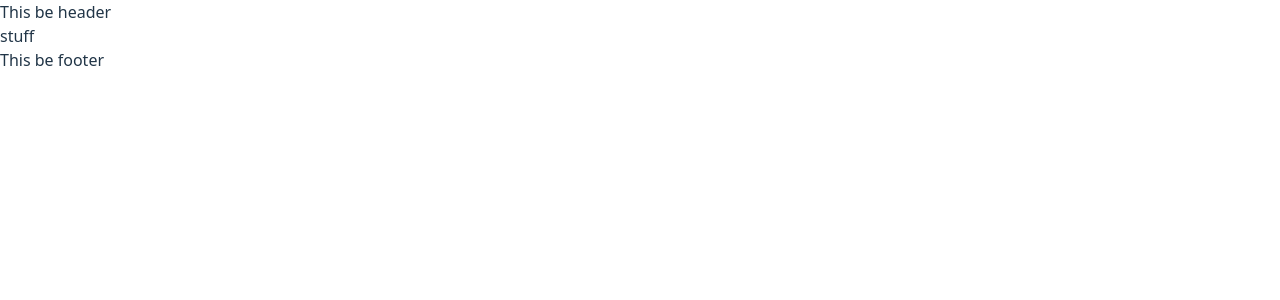
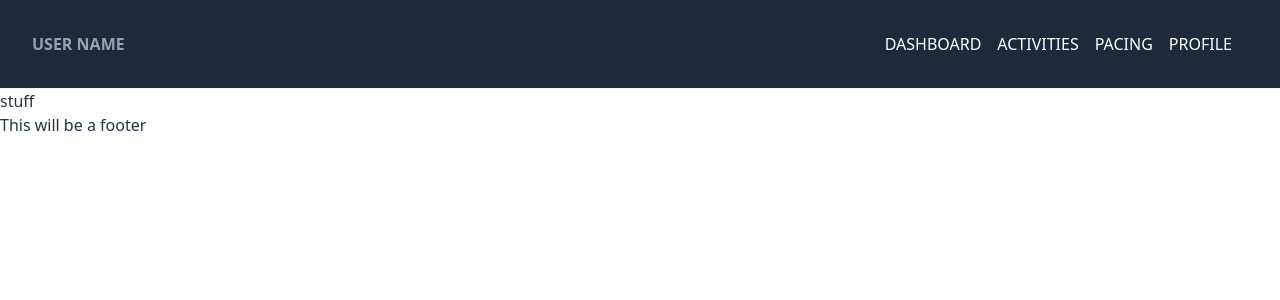
Before and after one commit to BrandtDavis/race-prep-multi-tool, a React (Vite) app in the folder client/: page / in a window 1280 px wide. Shown: the top 300 px of the page. Built offline with nearby package versions, Linux system fonts and the light colour scheme.

Commit message:
Add Nav component

```diff
--- /dev/null
+++ b/client/src/components/Header.tsx
@@ -0,0 +1,12 @@
+import Nav from "./Nav";
+
+function Header() {
+    return (
+        <header className="sticky top-0 z-[1] mx-auto flex w-full max-w-7xl flex-wrap items-center justify-between border-b border-gray-100 bg-gray-800 p-[2em] font-sans font-bold uppercase text-text-primary backdrop-blur-[100px] dark:border-gray-800 dark:bg-d-background dark:text-d-text-primary">
+            <h3 className="text-gray-400">USER NAME</h3>
+            <Nav />
+        </header>
+    )
+  }
+
+  export default Header;
--- /dev/null
+++ b/client/src/components/Nav.tsx
@@ -0,0 +1,24 @@
+import { NavLink } from "react-router-dom";
+
+const NavLinks = () => {
+    return (
+        <>
+            <NavLink className="mr-4 text-white" to="/dashboard">Dashboard</NavLink>
+            <NavLink className="mr-4 text-white" to="/create-activity">Activities</NavLink>
+            <NavLink className="mr-4 text-white" to="/pace-converter">Pacing</NavLink>
+            <NavLink className="mr-4 text-white" to="/profile">Profile</NavLink>
+        </>
+    );
+};
+
+function Nav() {
+    return (
+        <nav>
+            <div className="flex flex-[1] items-center justify-end">
+                <NavLinks />
+            </div>
+        </nav>
+    )
+  }
+
+  export default Nav;
--- a/client/src/main.tsx
+++ b/client/src/main.tsx
@@ -4,13 +4,14 @@ import App from "./App.tsx";
 import { createBrowserRouter, Outlet, RouterProvider } from "react-router-dom";
 import PaceConverterPage from "./pages/paceConverterPage.tsx";
 import CreateActivityPage from "./pages/createActivityPage.tsx";
+import Header from "./components/Header.tsx";
 
 const Layout = () => {
   return (
     <div>
-      <span>This be header</span>
+      <Header />
       <Outlet />
-      <span>This be footer</span>
+      <span>This will be a footer</span>
     </div>
   );
 };
```
